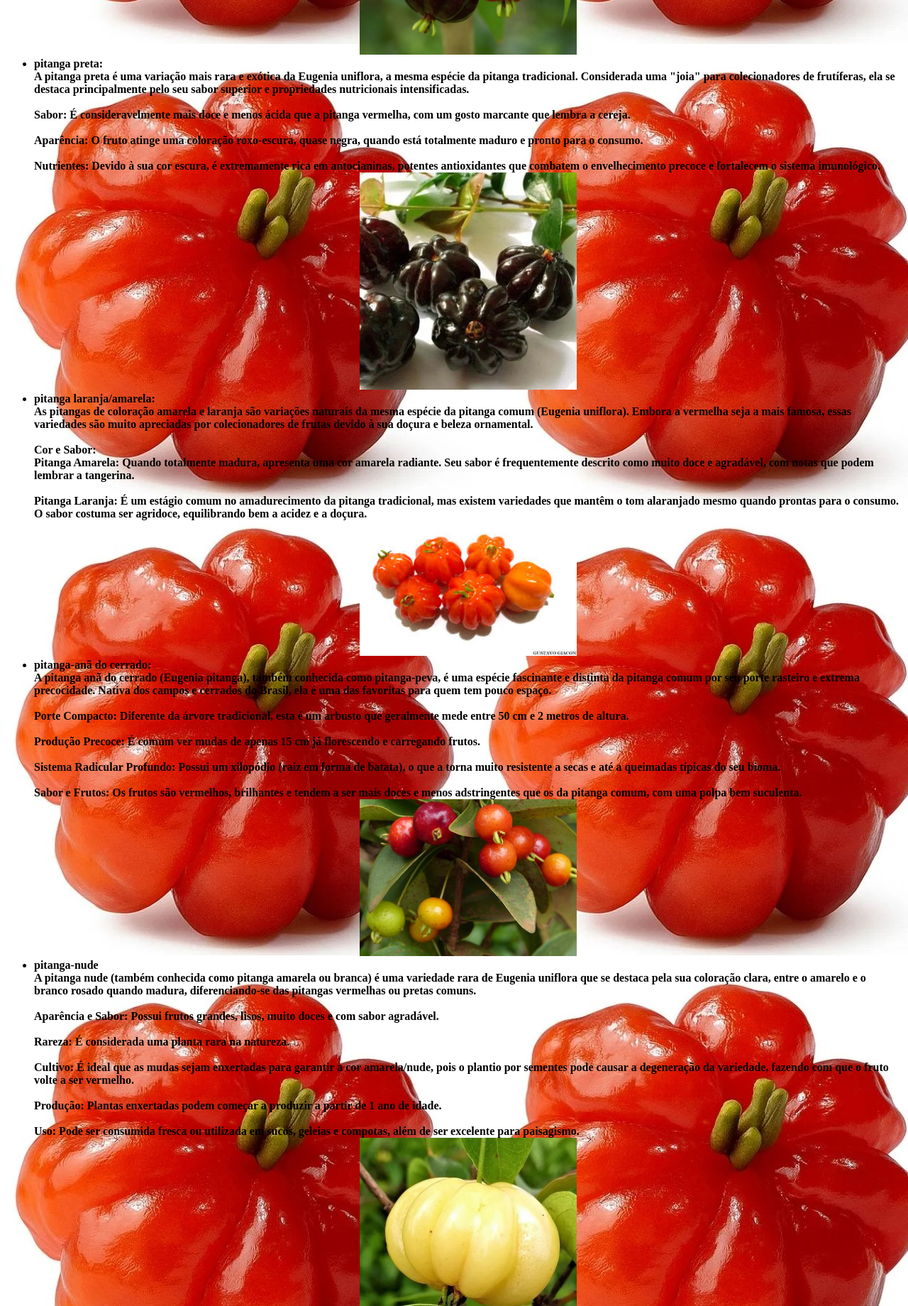
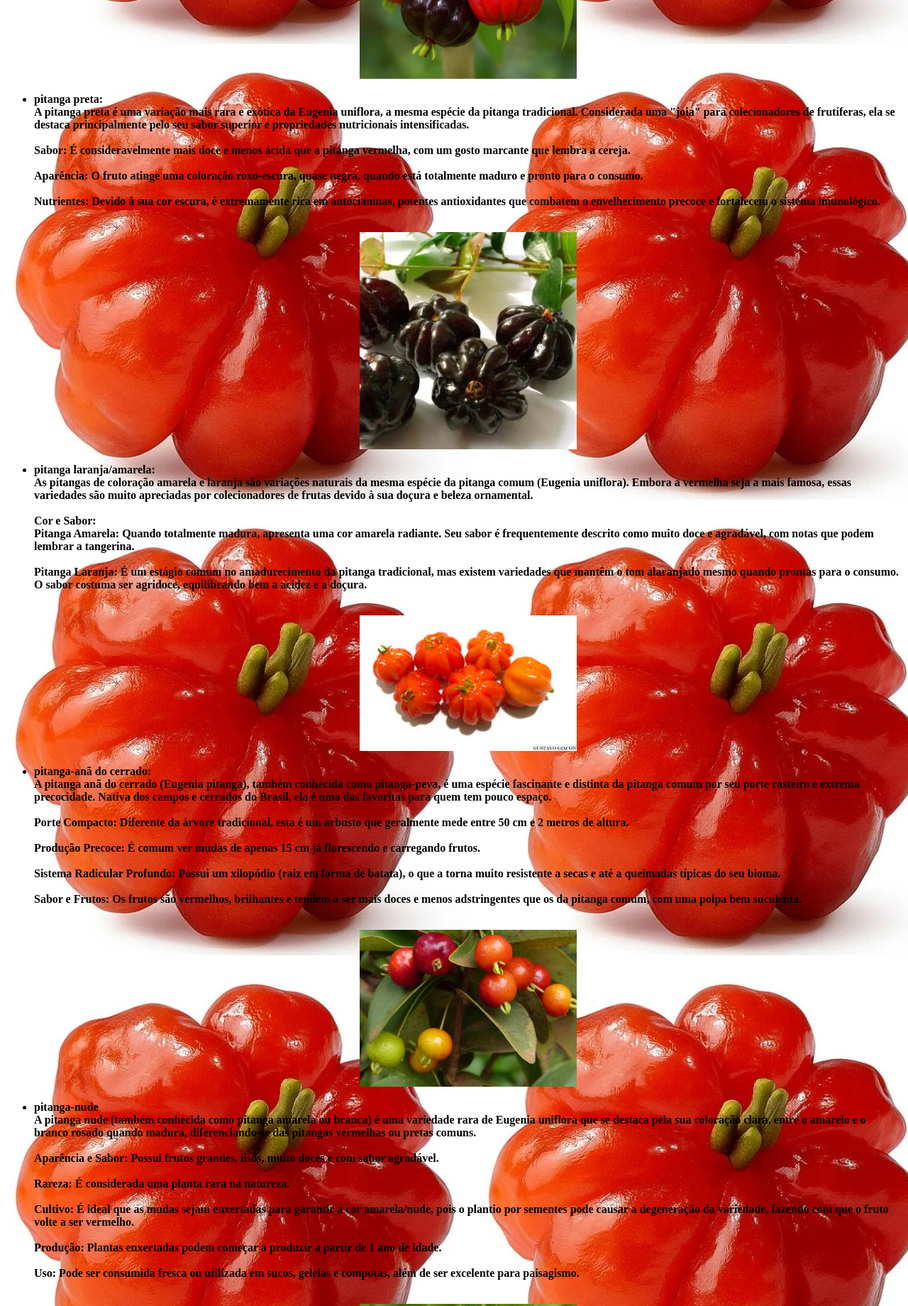
Before and after one commit to pedroferrari10/pedro_augusto_pitanga.github.io, a plain HTML site: page tipos de pitanga.html in a window 1280 px wide. Shown: the part 580-2420 px from the top of the page at 71% size. Drawn offline with Linux system fonts and the light colour scheme.

Commit message:
Update tipos de pitanga.html

```diff
--- a/tipos de pitanga.html
+++ b/tipos de pitanga.html
@@ -12,17 +12,17 @@
 			<h3 align="center">
 			<h4 align="justfy">
 			<ul>
-				<li>pitanga vermelha(tradicional):<br>A pitanga tradicional (Eugenia uniflora) é o fruto da pitangueira, uma árvore nativa da Mata Atlântica amplamente cultivada em todo o Brasil. Ela é facilmente reconhecida por seu formato globoso e sulcado (com "gomos"), sua cor vermelha vibrante quando madura e seu sabor agridoce característico.<br><br>Aspecto Visual: O fruto passa por diversas cores durante o amadurecimento: do verde ao amarelo, laranja e, finalmente, ao vermelho intenso ou roxo-escuro.<br><br>A Pitangueira: Pode variar de um arbusto de 2 metros até uma árvore de 6 a 12 metros de altura. Adapta-se bem a diversos solos e climas, preferindo sol pleno.Uso Culinário: Devido à sua delicadeza, é difícil de ser comercializada in natura, sendo muito utilizada na produção artesanal de sucos, geleias, doces e licores.<br><br>Valor Cultural e Terapêutico: O nome vem do tupi pi'tãg, que significa "vermelho". Na medicina popular, as folhas são usadas em infusões (chás) para tratar febre, problemas estomacais e hipertensão. <br></li>
+				<li><p>pitanga vermelha(tradicional):<br>A pitanga tradicional (Eugenia uniflora) é o fruto da pitangueira, uma árvore nativa da Mata Atlântica amplamente cultivada em todo o Brasil. Ela é facilmente reconhecida por seu formato globoso e sulcado (com "gomos"), sua cor vermelha vibrante quando madura e seu sabor agridoce característico.<br><br>Aspecto Visual: O fruto passa por diversas cores durante o amadurecimento: do verde ao amarelo, laranja e, finalmente, ao vermelho intenso ou roxo-escuro.<br><br>A Pitangueira: Pode variar de um arbusto de 2 metros até uma árvore de 6 a 12 metros de altura. Adapta-se bem a diversos solos e climas, preferindo sol pleno.Uso Culinário: Devido à sua delicadeza, é difícil de ser comercializada in natura, sendo muito utilizada na produção artesanal de sucos, geleias, doces e licores.<br><br>Valor Cultural e Terapêutico: O nome vem do tupi pi'tãg, que significa "vermelho". Na medicina popular, as folhas são usadas em infusões (chás) para tratar febre, problemas estomacais e hipertensão.</p><br></li>
 				<div align="center"><img src="img/pitanga_vermelha.webp" width="25%"></div>
-				<li>pitanga preta:<br>A pitanga preta é uma variação mais rara e exótica da Eugenia uniflora, a mesma espécie da pitanga tradicional. Considerada uma "joia" para colecionadores de frutíferas, ela se destaca principalmente pelo seu sabor superior e propriedades nutricionais intensificadas.<br><br>Sabor: É consideravelmente mais doce e menos ácida que a pitanga vermelha, com um gosto marcante que lembra a cereja.<br><br>Aparência: O fruto atinge uma coloração roxo-escura, quase negra, quando está totalmente maduro e pronto para o consumo.<br><br>Nutrientes: Devido à sua cor escura, é extremamente rica em antocianinas, potentes antioxidantes que combatem o envelhecimento precoce e fortalecem o sistema imunológico.<br></li>
+				<li><p>pitanga preta:<br>A pitanga preta é uma variação mais rara e exótica da Eugenia uniflora, a mesma espécie da pitanga tradicional. Considerada uma "joia" para colecionadores de frutíferas, ela se destaca principalmente pelo seu sabor superior e propriedades nutricionais intensificadas.<br><br>Sabor: É consideravelmente mais doce e menos ácida que a pitanga vermelha, com um gosto marcante que lembra a cereja.<br><br>Aparência: O fruto atinge uma coloração roxo-escura, quase negra, quando está totalmente maduro e pronto para o consumo.<br><br>Nutrientes: Devido à sua cor escura, é extremamente rica em antocianinas, potentes antioxidantes que combatem o envelhecimento precoce e fortalecem o sistema imunológico.</p><br></li>
 				<div align="center"><img src="img/pitanga_preta.webp" width="25%"></div>
-				<li>pitanga laranja/amarela:<br>As pitangas de coloração amarela e laranja são variações naturais da mesma espécie da pitanga comum (Eugenia uniflora). Embora a vermelha seja a mais famosa, essas variedades são muito apreciadas por colecionadores de frutas devido à sua doçura e beleza ornamental.<br><br>Cor e Sabor:<br>Pitanga Amarela: Quando totalmente madura, apresenta uma cor amarela radiante. Seu sabor é frequentemente descrito como muito doce e agradável, com notas que podem lembrar a tangerina.<br><br>Pitanga Laranja: É um estágio comum no amadurecimento da pitanga tradicional, mas existem variedades que mantêm o tom alaranjado mesmo quando prontas para o consumo. O sabor costuma ser agridoce, equilibrando bem a acidez e a doçura.<br></li>
+				<li><p>pitanga laranja/amarela:<br>As pitangas de coloração amarela e laranja são variações naturais da mesma espécie da pitanga comum (Eugenia uniflora). Embora a vermelha seja a mais famosa, essas variedades são muito apreciadas por colecionadores de frutas devido à sua doçura e beleza ornamental.<br><br>Cor e Sabor:<br>Pitanga Amarela: Quando totalmente madura, apresenta uma cor amarela radiante. Seu sabor é frequentemente descrito como muito doce e agradável, com notas que podem lembrar a tangerina.<br><br>Pitanga Laranja: É um estágio comum no amadurecimento da pitanga tradicional, mas existem variedades que mantêm o tom alaranjado mesmo quando prontas para o consumo. O sabor costuma ser agridoce, equilibrando bem a acidez e a doçura.</p><br></li>
 				<div align="center"><img src="img/pitanja laranja.jpg" width="25%"></div>
-				<li>pitanga-anã do cerrado:<br>A pitanga anã do cerrado (Eugenia pitanga), também conhecida como pitanga-peva, é uma espécie fascinante e distinta da pitanga comum por seu porte rasteiro e extrema precocidade. Nativa dos campos e cerrados do Brasil, ela é uma das favoritas para quem tem pouco espaço.<br><br>Porte Compacto: Diferente da árvore tradicional, esta é um arbusto que geralmente mede entre 50 cm e 2 metros de altura.<br><br>Produção Precoce: É comum ver mudas de apenas 15 cm já florescendo e carregando frutos.<br><br>Sistema Radicular Profundo: Possui um xilopódio (raiz em forma de batata), o que a torna muito resistente a secas e até a queimadas típicas do seu bioma.<br><br>Sabor e Frutos: Os frutos são vermelhos, brilhantes e tendem a ser mais doces e menos adstringentes que os da pitanga comum, com uma polpa bem suculenta.<br></li>
+				<li><p>pitanga-anã do cerrado:<br>A pitanga anã do cerrado (Eugenia pitanga), também conhecida como pitanga-peva, é uma espécie fascinante e distinta da pitanga comum por seu porte rasteiro e extrema precocidade. Nativa dos campos e cerrados do Brasil, ela é uma das favoritas para quem tem pouco espaço.<br><br>Porte Compacto: Diferente da árvore tradicional, esta é um arbusto que geralmente mede entre 50 cm e 2 metros de altura.<br><br>Produção Precoce: É comum ver mudas de apenas 15 cm já florescendo e carregando frutos.<br><br>Sistema Radicular Profundo: Possui um xilopódio (raiz em forma de batata), o que a torna muito resistente a secas e até a queimadas típicas do seu bioma.<br><br>Sabor e Frutos: Os frutos são vermelhos, brilhantes e tendem a ser mais doces e menos adstringentes que os da pitanga comum, com uma polpa bem suculenta.</p><br></li>
 				<div align="center"><img src="img/pitanga anã.jpg" width="25%"></div>
-				<li>pitanga-nude<br>A pitanga nude (também conhecida como pitanga amarela ou branca) é uma variedade rara de Eugenia uniflora que se destaca pela sua coloração clara, entre o amarelo e o branco rosado quando madura, diferenciando-se das pitangas vermelhas ou pretas comuns.<br><br>Aparência e Sabor: Possui frutos grandes, lisos, muito doces e com sabor agradável.<br><br>Rareza: É considerada uma planta rara na natureza.<br><br>Cultivo: É ideal que as mudas sejam enxertadas para garantir a cor amarela/nude, pois o plantio por sementes pode causar a degeneração da variedade, fazendo com que o fruto volte a ser vermelho.<br><br>Produção: Plantas enxertadas podem começar a produzir a partir de 1 ano de idade.<br><br>Uso: Pode ser consumida fresca ou utilizada em sucos, geleias e compotas, além de ser excelente para paisagismo.<br></li>
+				<li><p>pitanga-nude<br>A pitanga nude (também conhecida como pitanga amarela ou branca) é uma variedade rara de Eugenia uniflora que se destaca pela sua coloração clara, entre o amarelo e o branco rosado quando madura, diferenciando-se das pitangas vermelhas ou pretas comuns.<br><br>Aparência e Sabor: Possui frutos grandes, lisos, muito doces e com sabor agradável.<br><br>Rareza: É considerada uma planta rara na natureza.<br><br>Cultivo: É ideal que as mudas sejam enxertadas para garantir a cor amarela/nude, pois o plantio por sementes pode causar a degeneração da variedade, fazendo com que o fruto volte a ser vermelho.<br><br>Produção: Plantas enxertadas podem começar a produzir a partir de 1 ano de idade.<br><br>Uso: Pode ser consumida fresca ou utilizada em sucos, geleias e compotas, além de ser excelente para paisagismo.</p><br></li>
 				<div align="center"><img src="img/nude.webp" width="25%"></div>
-				<li>pitangatuba:<br>A pitangatuba (Eugenia selloi, anteriormente E. neonitida), também chamada de pitangão ou pitanga-gigante, é uma das espécies mais exóticas e cobiçadas do gênero das pitangas. Diferente da pitanga tradicional, ela produz frutos grandes, amarelos e com um formato que lembra muito uma carambola em miniatura. <br><br>Aparência: O fruto é graúdo, podendo atingir até 7 cm ou 10 cm de comprimento. Tem casca fina e delicada, com gomos bem marcados.<br><br>Sabor: Possui um paladar agridoce e refrescante, com uma acidez equilibrada que alguns comparam à mistura de pitanga com abacaxi ou carambola.<br><br>Perfume: É extremamente aromática, exalando um cheiro marcante típico das mirtáceas.<br></li>
+				<li><p>pitangatuba:<br>A pitangatuba (Eugenia selloi, anteriormente E. neonitida), também chamada de pitangão ou pitanga-gigante, é uma das espécies mais exóticas e cobiçadas do gênero das pitangas. Diferente da pitanga tradicional, ela produz frutos grandes, amarelos e com um formato que lembra muito uma carambola em miniatura. <br><br>Aparência: O fruto é graúdo, podendo atingir até 7 cm ou 10 cm de comprimento. Tem casca fina e delicada, com gomos bem marcados.<br><br>Sabor: Possui um paladar agridoce e refrescante, com uma acidez equilibrada que alguns comparam à mistura de pitanga com abacaxi ou carambola.<br><br>Perfume: É extremamente aromática, exalando um cheiro marcante típico das mirtáceas.</p><br></li>
 				<div align="center"><img src="img/pitanga_tuba.webp" width="25%"></div>
 			</ul>
 				</h4>
```
